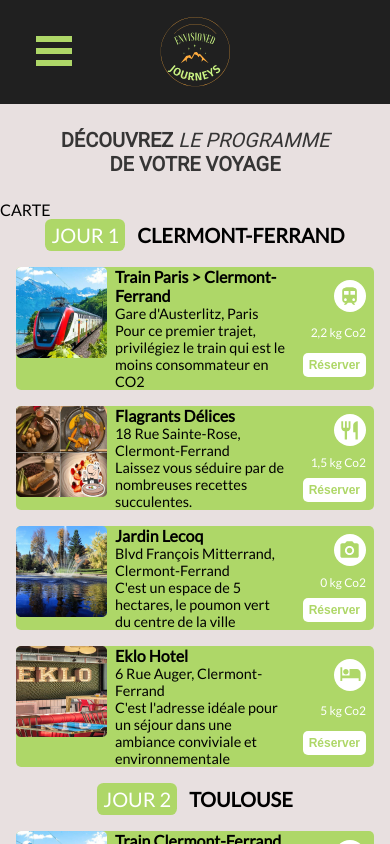
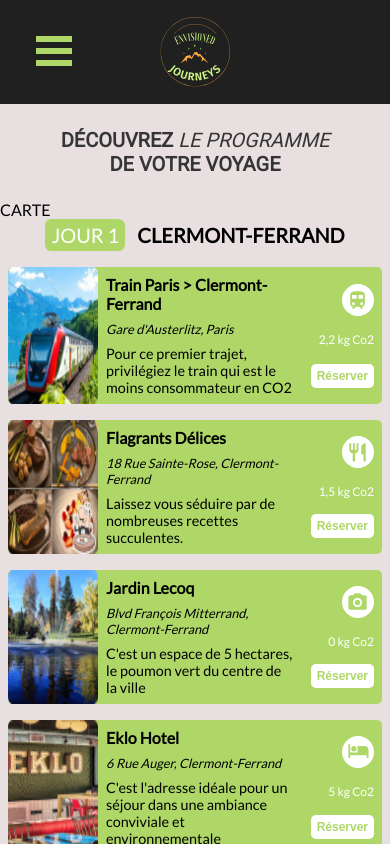
Before and after one commit to mlgs45/NoRespect-Hackaton, a React (Vite) app in the folder frontend/: page /Toulouse in a window 390 px wide. Shown: the top 844 px of the page. Built offline with nearby package versions, Linux system fonts and the light colour scheme.

Commit message:
fix css for card mobile

```diff
--- a/frontend/src/components/ResultItineraire.css
+++ b/frontend/src/components/ResultItineraire.css
@@ -1,3 +1,4 @@
+
 .title {
   text-align: center;
   font-family: Roboto;
@@ -51,8 +52,8 @@
   display: flex;
   flex-direction: row;
   margin-top: 1rem;
-  margin-left: 1rem;
-  margin-right: 1rem;
+  margin-left: 0.5rem;
+  margin-right: 0.5rem;
   width: auto;
   height: auto;
   background-color: #aed768;
@@ -60,8 +61,8 @@
 }
 
 #imgStep {
-  width: 91px;
-  height: 91px;
+  width: 90px;
+  height: auto;
 }
 
 .cardInformations {
@@ -80,16 +81,21 @@
 
 .nameStep {
   font-weight: 900;
+  margin-top: 0.5rem;
 }
 
 .adressStep {
   font-weight: 400;
-  font-size: 0.9rem;
+  font-size: 0.8rem;
+  font-style: italic;
+  margin-top: 0.5rem;
 }
 
 .descStep {
   font-weight: 400;
   font-size: 0.9rem;
+  margin-top: 0.5rem;
+  margin-bottom: 0.5rem;
 }
 
 .blocStep {
--- a/frontend/src/pages/Home.css
+++ b/frontend/src/pages/Home.css
@@ -446,18 +446,16 @@
   background-color: #975ab6;
   padding: 10%;
   text-align: center;
+  display: flex;
+    flex-direction: column;
 }
 
 .button-home {
   background-color: #ffac3e;
   margin: 0 auto;
-  width: 130px;
-  height: 47px;
-  left: 133px;
-  top: 511px;
-  border-radius: 1.5em;
-  text-align: center;
-  display: flex;
+  width: 10rem;
+  height: 3.5rem;
+  border-radius: 0.8rem;
 }
 
 .bottom-home-page {
--- a/frontend/src/pages/Home.jsx
+++ b/frontend/src/pages/Home.jsx
@@ -37,10 +37,11 @@
         </span>
       </div>
       <div className="home-start">
-        <h2>Demarrer votre Journey</h2>
+        <h2>Démarrer votre Journey</h2>
         <button type="button" className="button-home">
-          {" "}
-          GO{" "}
+          <div className="textButton">{" "}
+            GO{" "}
+          </div>
         </button>
       </div>
       <div className="container-animation">
```
